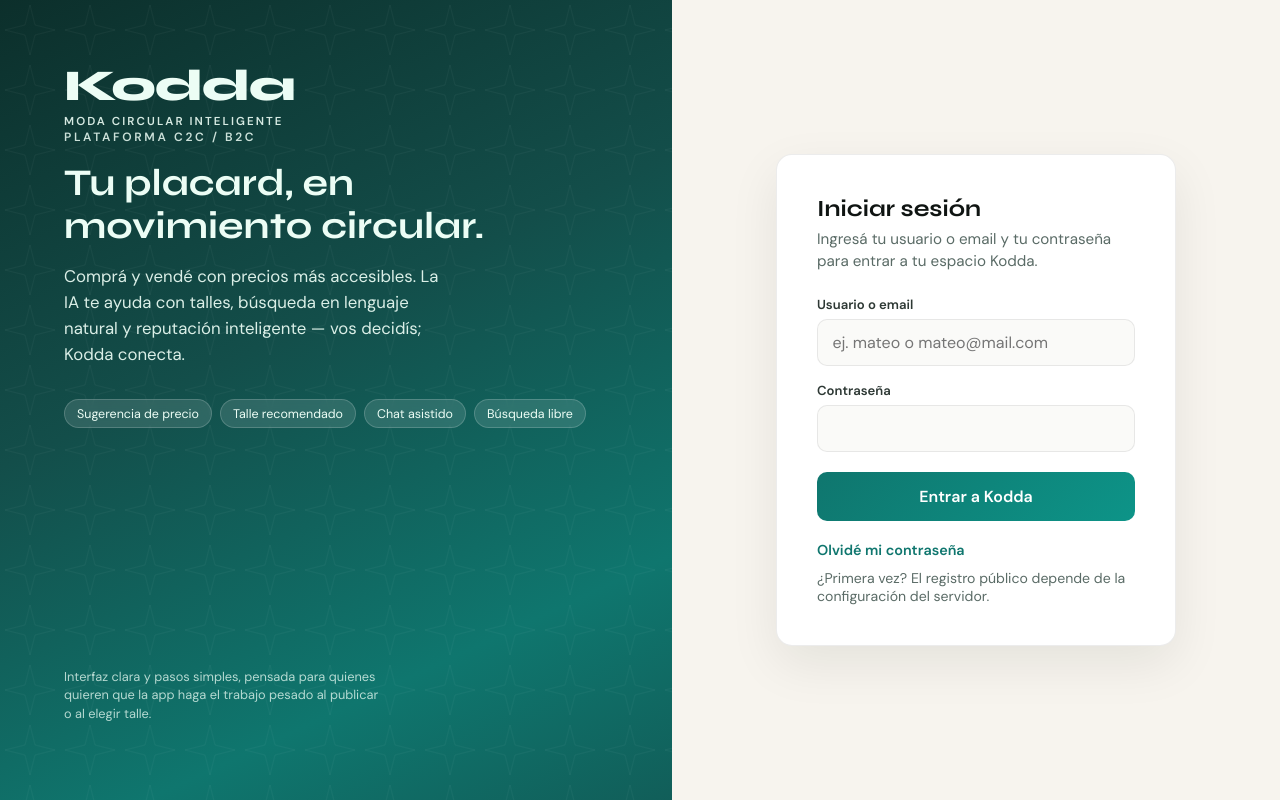
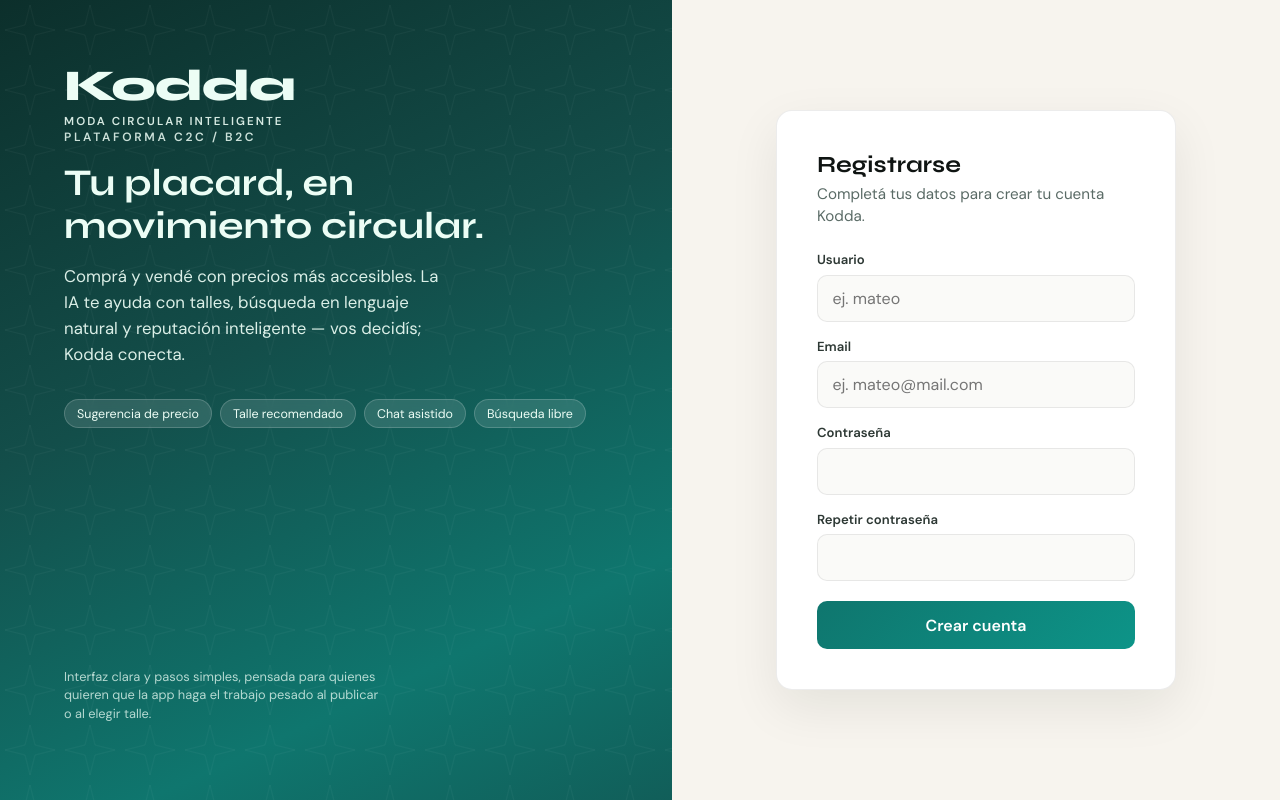
Before and after one commit to loudemeglio/TP-Gestion-Kodda, a React (Create React App) app in the folder src/frontend/: page /register in a window 1280 px wide. Before the commit this address led to /login. Built offline with nearby package versions, Linux system fonts and the light colour scheme; no server answers.

Commit message:
lo agg a la pantalla de inicio

```diff
--- a/src/frontend/src/App.js
+++ b/src/frontend/src/App.js
@@ -7,6 +7,7 @@ import Login from './components/Login';
 import ResetPassword from './components/ResetPassword';
 import UserList from './components/UserList';
 import VerifyEmail from './components/VerifyEmail';
+import RegisterForm from './components/RegisterForm';
 
 function PrivateRoute({ children }) {
   const { user, loading } = useAuth();
@@ -25,6 +26,7 @@ function AppRoutes() {
   return (
     <Routes>
       <Route path="/login" element={<Login />} />
+      <Route path="/register" element={<RegisterForm />} />
       <Route path="/verify-email" element={<VerifyEmail />} />
       <Route path="/forgot-password" element={<ForgotPassword />} />
       <Route path="/reset-password" element={<ResetPassword />} />
--- a/src/frontend/src/components/Login.jsx
+++ b/src/frontend/src/components/Login.jsx
@@ -101,6 +101,10 @@ export default function Login() {
           <div className="kodda-auth-links">
             <Link to="/forgot-password">Olvidé mi contraseña</Link>
             <span className="kodda-auth-muted">¿Primera vez? El registro público depende de la configuración del servidor.</span>
+            <span className="kodda-auth-muted">
+              ¿No tenés cuenta?{' '}
+              <Link to="/register" className="kodda-auth-link">Registrate</Link>
+            </span>
           </div>
         </div>
       </main>
--- a/src/frontend/src/components/RegisterForm.jsx
+++ b/src/frontend/src/components/RegisterForm.jsx
@@ -1,5 +1,8 @@
+
 import { useState } from 'react';
 import { KoddaLogo } from './KoddaLogo';
+import { api } from '../api/client';
+
 
 export default function RegisterForm() {
   const [username, setUsername] = useState('');
@@ -9,6 +12,7 @@ export default function RegisterForm() {
   const [error, setError] = useState('');
   const [success, setSuccess] = useState(false);
   const [submitting, setSubmitting] = useState(false);
+  const [registeredEmail, setRegisteredEmail] = useState(''); // Para pasos futuros de verificación
 
   function validateEmail(email) {
     // Simple regex for email validation
@@ -35,23 +39,49 @@ export default function RegisterForm() {
 
     setSubmitting(true);
     try {
-      const res = await fetch('/api/users/', {
-        method: 'POST',
-        headers: { 'Content-Type': 'application/json' },
-        body: JSON.stringify({ username, email, password })
-      });
-      if (!res.ok) {
-        const data = await res.json();
-        setError(data.detail || 'No se pudo registrar el usuario.');
+      await api.post('/api/users/', { username, email, password });
+      setSuccess(true);
+      setRegisteredEmail(email); // Guardar email registrado para pasos futuros
+      setUsername('');
+      setEmail('');
+      setPassword('');
+      setConfirmPassword('');
+    } catch (err) {
+      // Manejo de errores FastAPI
+      const resp = err.response;
+      if (!resp) {
+        setError('No hay conexión con el servidor.');
+      } else if (resp.data) {
+        const detail = resp.data.detail;
+        // 1. detail string (ej: "Email ya registrado")
+        if (typeof detail === 'string') {
+          if (detail.toLowerCase().includes('email')) {
+            setError('El email ya está registrado.');
+          } else if (detail.toLowerCase().includes('username')) {
+            setError('El nombre de usuario ya está en uso.');
+          } else {
+            setError(detail);
+          }
+        }
+        // 2. detail array (422 validation error)
+        else if (Array.isArray(detail)) {
+          // Buscar errores de campo
+          const messages = detail.map((d) => {
+            if (d?.msg && d?.loc?.length) {
+              if (d.loc.includes('email')) return 'Email inválido o ya registrado.';
+              if (d.loc.includes('username')) return 'Nombre de usuario inválido o ya en uso.';
+              if (d.loc.includes('password')) return 'Contraseña inválida.';
+              return d.msg;
+            }
+            return typeof d === 'string' ? d : '';
+          });
+          setError(messages.filter(Boolean).join(' '));
+        } else {
+          setError('No se pudo registrar el usuario.');
+        }
       } else {
-        setSuccess(true);
-        setUsername('');
-        setEmail('');
-        setPassword('');
-        setConfirmPassword('');
+        setError('No se pudo registrar el usuario.');
       }
-    } catch (err) {
-      setError('No hay conexión con el servidor.');
     } finally {
       setSubmitting(false);
     }
```
